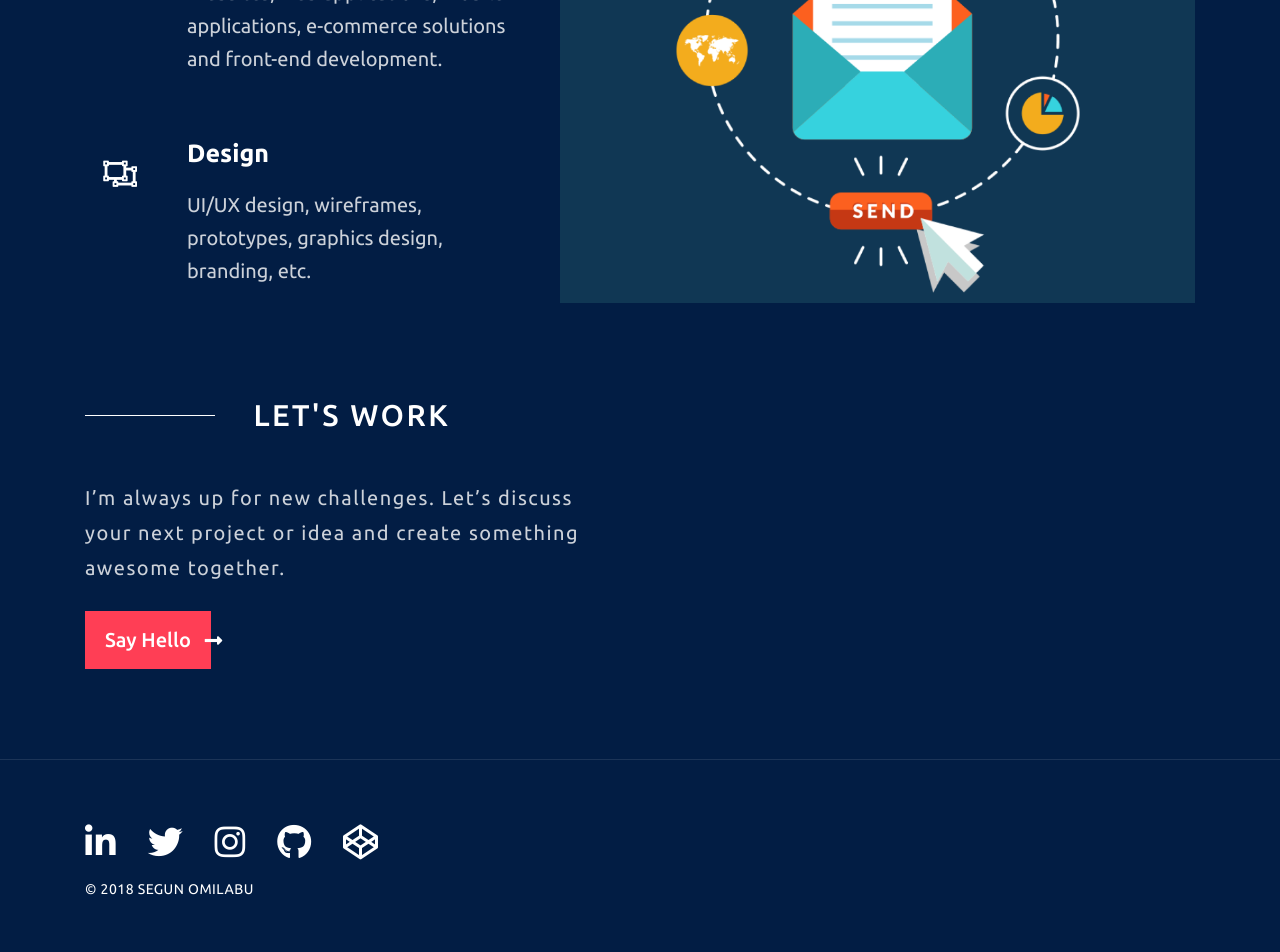
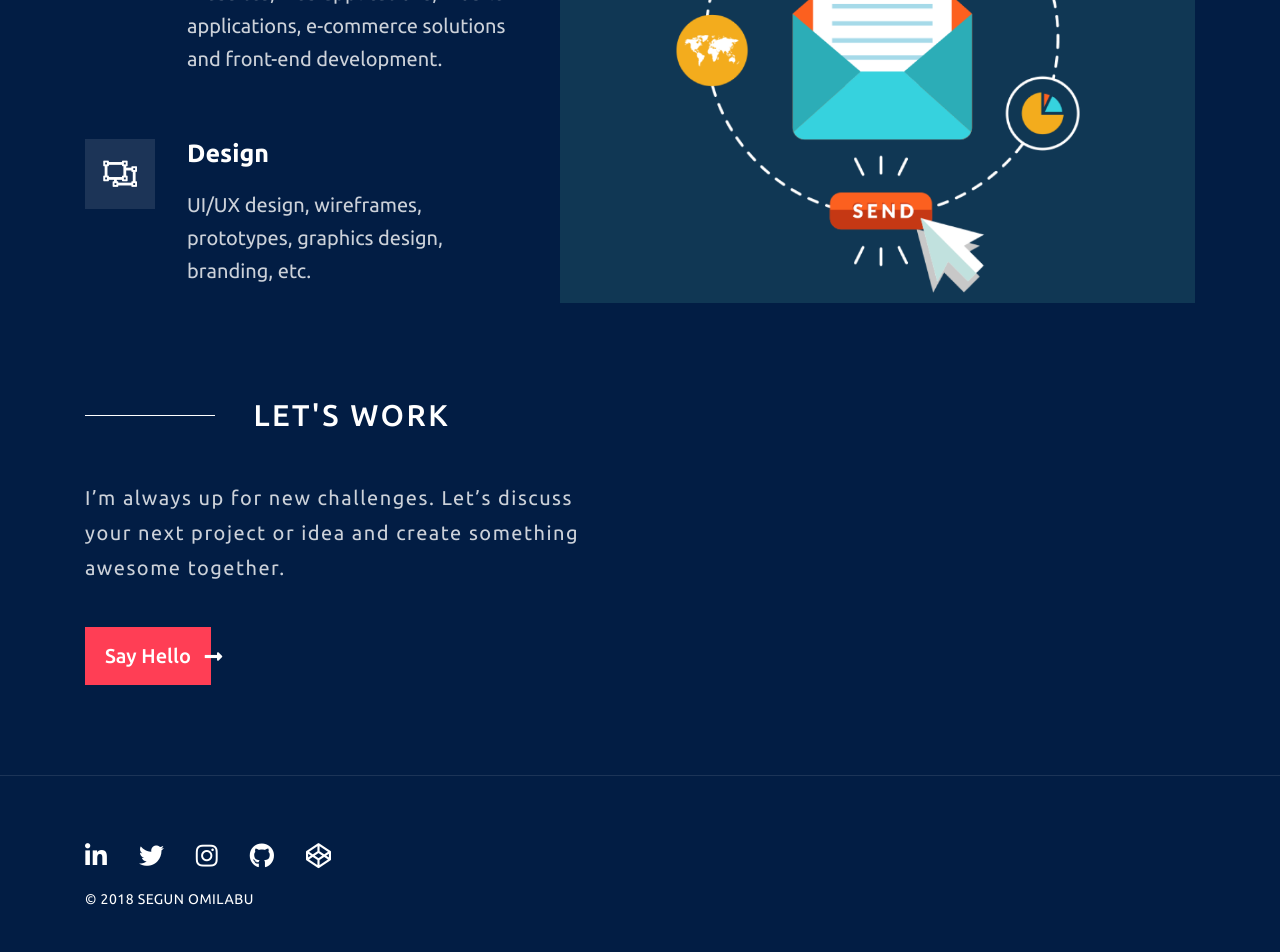
Before and after one commit to umcody/portfolio, a React (Create React App) app: page / in a window 1280 px wide. Shown: the part 3000-3952 px from the top of the page. Built offline with nearby package versions, Linux system fonts and the light colour scheme.

Commit message:
updated more css on the homepage

```diff
--- a/src/assets/css/main.css
+++ b/src/assets/css/main.css
@@ -480,7 +480,7 @@ a:hover {
   }
 }
 .footer-link {
-  font-size: 35px;
+  font-size: 25px;
   margin-right: 2rem;
 }
 @media only screen and (max-width: 31.25em) {
@@ -649,7 +649,7 @@ a:hover {
 .home .whatIDo .skill-icon {
   width: 70px;
   height: 70px;
-  background: rgba(2, 29, 68, 0.1);
+  background: rgba(255, 255, 255, 0.1);
   display: flex;
   align-items: center;
   justify-content: center;
@@ -695,12 +695,14 @@ a:hover {
   line-height: 35px;
   letter-spacing: 1.5px;
   color: rgba(255, 255, 255, 0.8);
+  margin-bottom: 2rem;
 }
 @media only screen and (max-width: 31.25em) {
   .home .contact-text {
     font-size: 14px;
     line-height: 24px;
     letter-spacing: 1.05px;
+    margin-bottom: 1rem;
   }
 }
 
--- a/src/assets/sass/pages/_home.scss
+++ b/src/assets/sass/pages/_home.scss
@@ -75,7 +75,7 @@
       &-icon {
         width: 70px;
         height: 70px;
-        background: color(light);
+        background: rgba(color(white), 0.1);
         display: flex;
         align-items: center;
         justify-content: center;
@@ -120,10 +120,12 @@
       line-height: 35px;
       letter-spacing: 1.5px;
       color: rgba(color(white), 0.8);
+      margin-bottom: 2rem;
       @include respond(smaller) {
         @include font-size(small);
         line-height: 24px;
         letter-spacing: 1.05px;
+        margin-bottom: 1rem;
       }
     }
   }
--- a/src/assets/sass/sections/_footer.scss
+++ b/src/assets/sass/sections/_footer.scss
@@ -7,7 +7,7 @@
   }
 
   &-link {
-    font-size: 35px;
+    font-size: 25px;
     margin-right: 2rem;
     @include respond(smaller) {
       @include font-size(medium);
```
Also changed, not shown: 1 other file (tests, documents, lock files or other folders).
